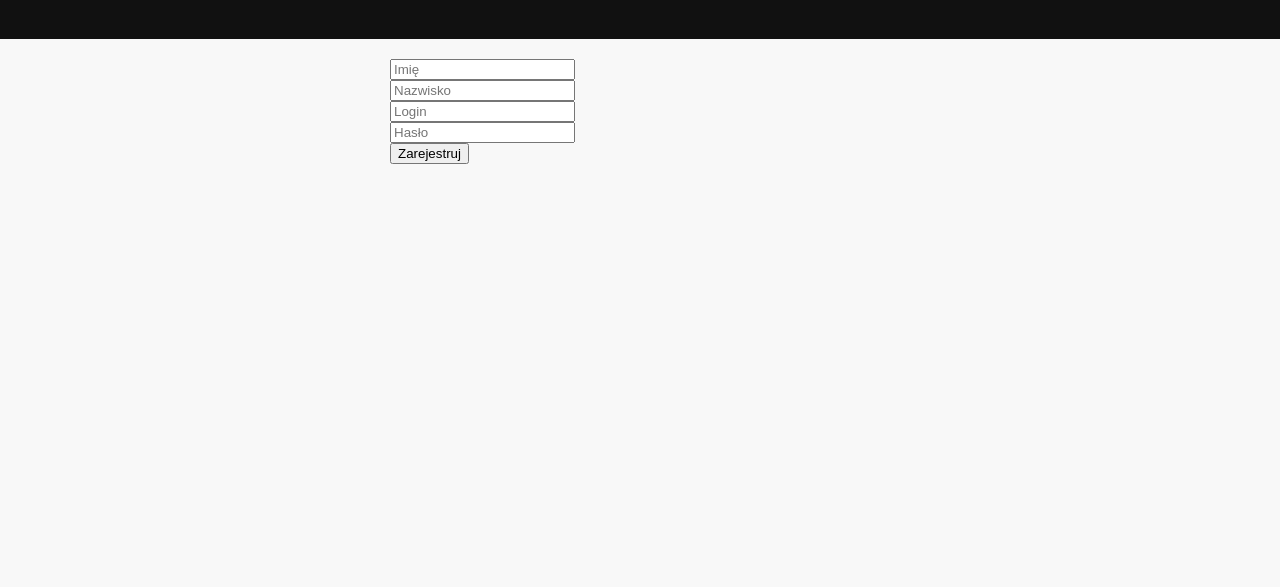
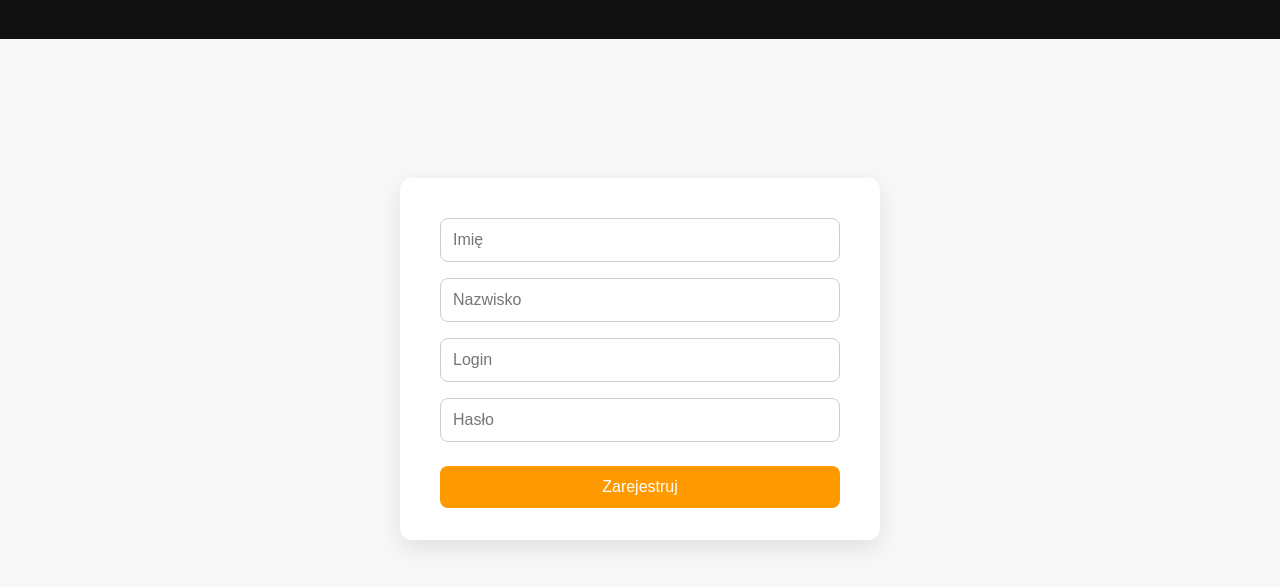
Before and after one commit to JakubTom1/Cinema-booking-and-seat-management-system-, a plain HTML site: page frontend/register.html in a window 1280 px wide. Shown: the part 81-668 px from the top of the page. Drawn offline with Linux system fonts and the light colour scheme.

Commit message:
Update register page looks

```diff
--- a/frontend/register.html
+++ b/frontend/register.html
@@ -6,12 +6,62 @@
   <title>Rejestracja</title>
   <link rel="stylesheet" href="stylesheet.css" />
   <script defer src="register.js"></script>
+  <style>
+    main {
+    display: flex;
+    justify-content: center;
+    align-items: center;
+    height: 80vh;
+    }
+
+    .confirmation_window {
+    background-color: white;
+    padding: 2rem 2.5rem;
+    border-radius: 12px;
+    box-shadow: 0 8px 24px rgba(0, 0, 0, 0.1);
+    width: 100%;
+    max-width: 400px;
+    }
+
+    .form-box input[type="text"],
+    .form-box input[type="password"] {
+    width: 100%;
+    padding: 0.75rem;
+    margin: 0.5rem 0;
+    border: 1px solid #ccc;
+    border-radius: 8px;
+    font-size: 1rem;
+    box-sizing: border-box;
+    transition: border-color 0.2s;
+    }
+
+    .form-box input:focus {
+    border-color: #2b4f81;
+    outline: none;
+    }
+
+    .form-box button[type="submit"] {
+    width: 100%;
+    padding: 0.75rem;
+    background-color: #f90;
+    color: white;
+    border: none;
+    border-radius: 8px;
+    font-size: 1rem;
+    cursor: pointer;
+    margin-top: 1rem;
+    transition: background-color 0.2s;
+    }
+
+.form-box button[type="submit"]:hover {
+  background-color: rgb(205, 125, 5);
+}</style>
 </head>
 <body>
   <header><h1>Rejestracja</h1></header>
   <main>
     <div class="confirmation_window">
-      <form id="registerForm">
+      <form id="registerForm" class="form-box">
         <input type="text" placeholder="Imię" id="first_name" required /><br/>
         <input type="text" placeholder="Nazwisko" id="last_name" required /><br/>
         <input type="text" placeholder="Login" id="login" required /><br/>
```
